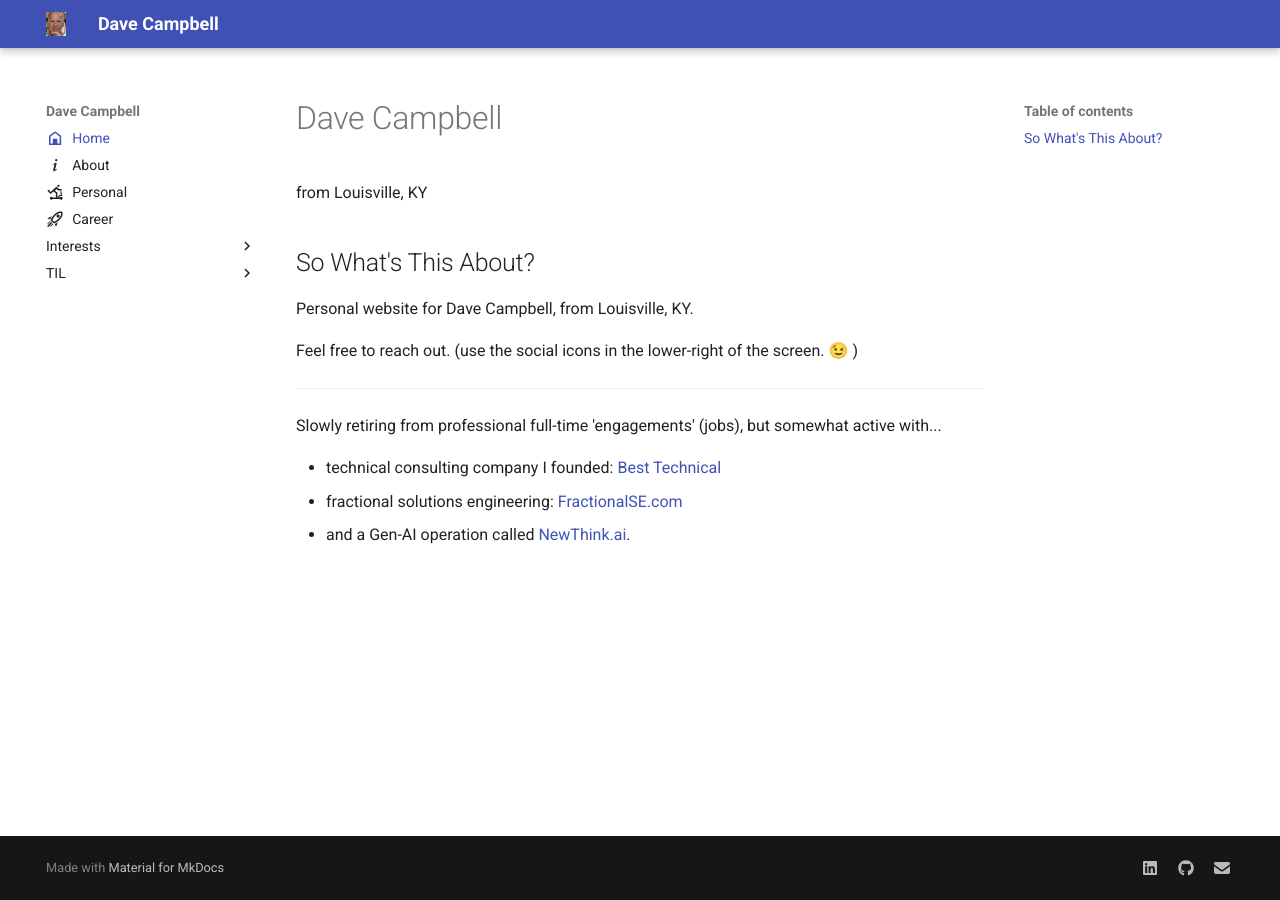
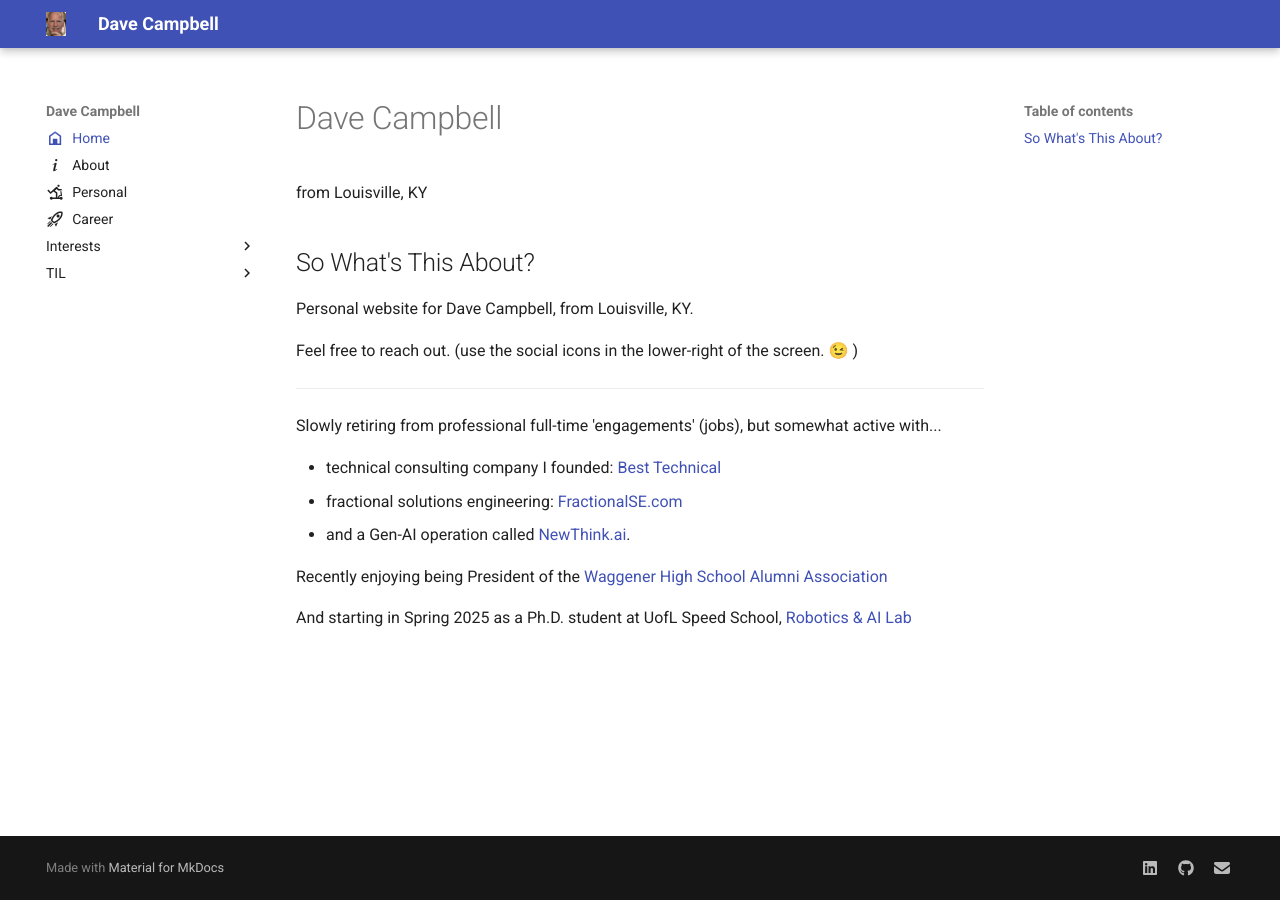
Before and after one commit to davecampbell/davecampbell.github.io, an MkDocs documentation site: the page built from docs/index.md, in a window 1280 px wide. Built offline with MkDocs 1.6.1 and Material for MkDocs 9.7.7, drawn with Linux system fonts in a browser that asks for light colours.

Commit message:
Update index.md

```diff
--- a/docs/index.md
+++ b/docs/index.md
@@ -18,3 +18,7 @@ Slowly retiring from professional full-time 'engagements' (jobs), but somewhat a
   * technical consulting company I founded: [Best Technical](https://www.besttechnical.com){:target="_blank" rel="noopener"}
   * fractional solutions engineering: [FractionalSE.com](https://fractionalse.com){:target="_blank" rel="noopener"}
   * and a Gen-AI operation called [NewThink.ai](https://newthink.ai){:target="_blank" rel="noopener"}.
+
+Recently enjoying being President of the [Waggener High School Alumni Association](https://waggeneralumni.org){:target="_blank" rel="noopener"}
+
+And starting in Spring 2025 as a Ph.D. student at UofL Speed School, [Robotics & AI Lab](https://engineering.louisville.edu/research/centersinstitutes/larri/){:target="_blank" rel="noopener"}
```
